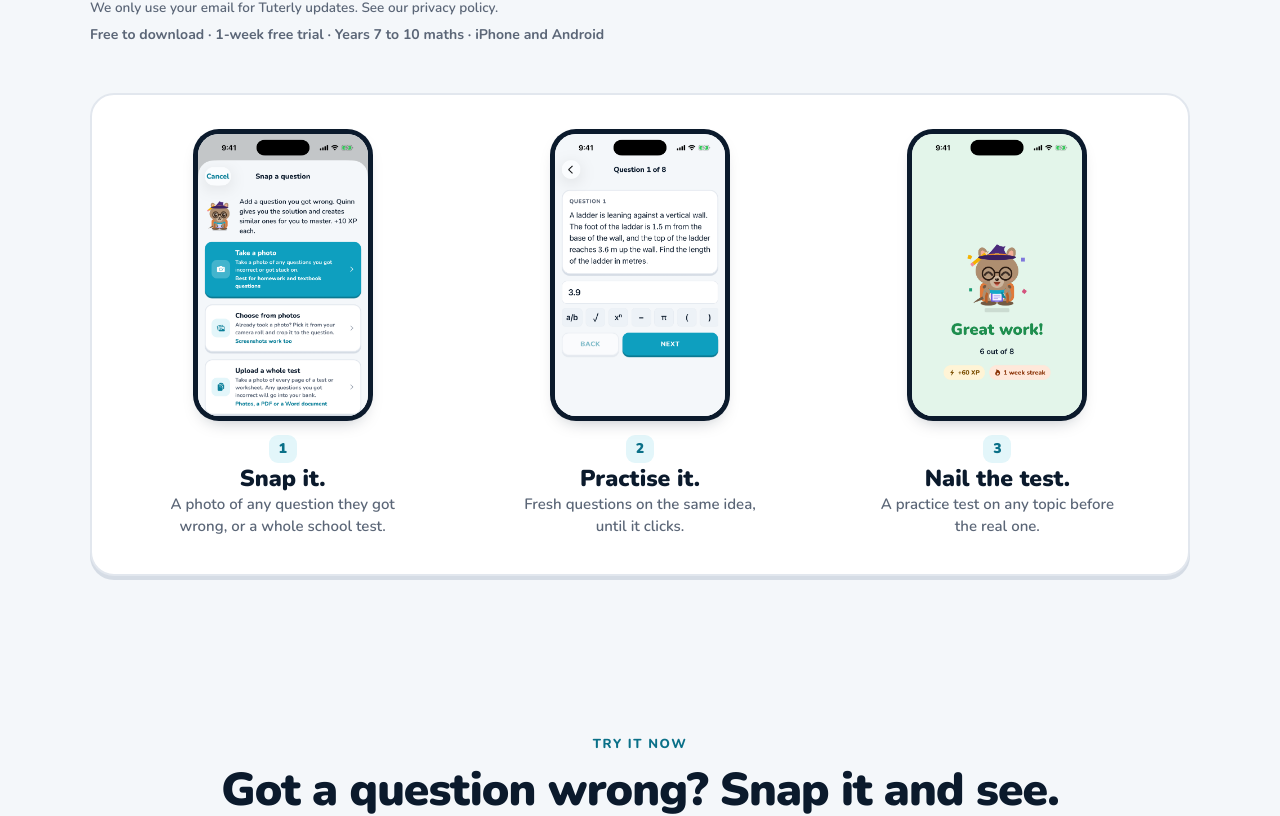
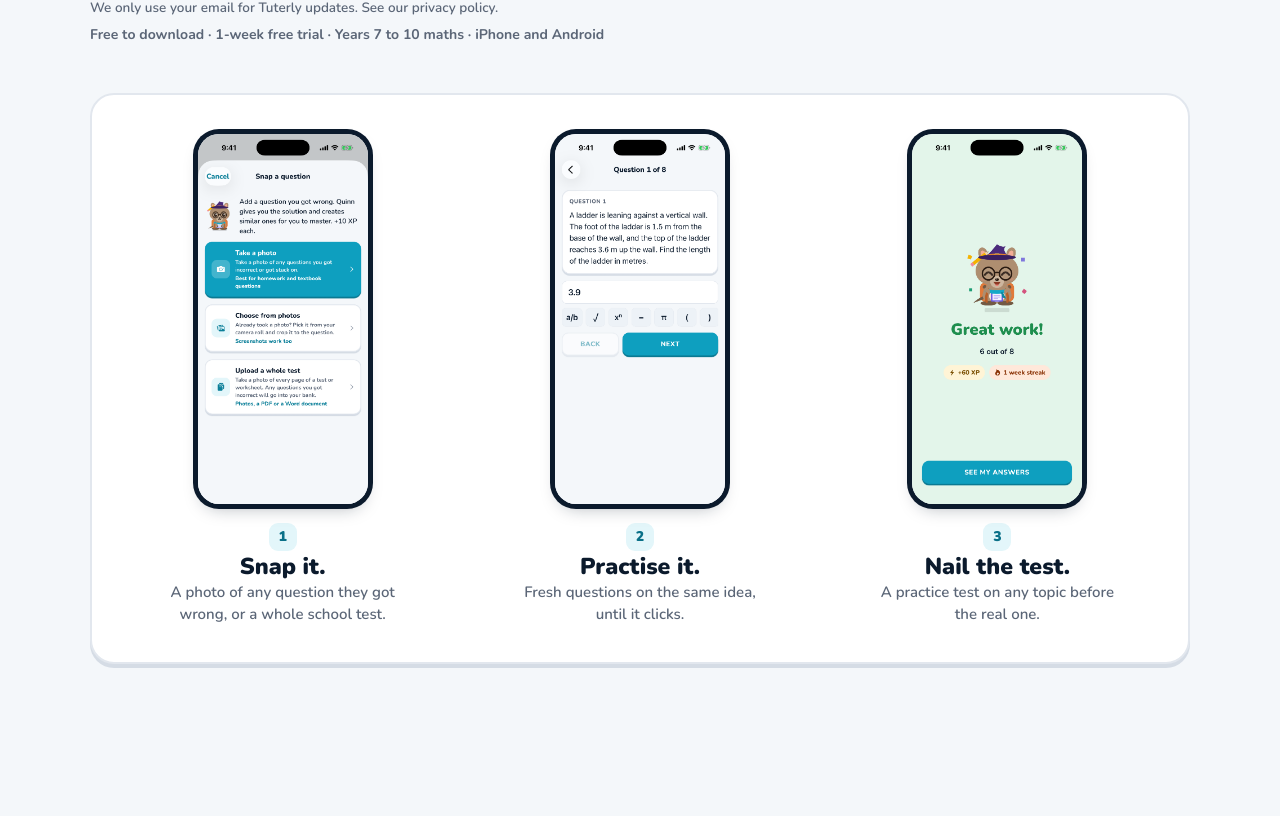
Before and after one commit to Ryan093198/tuterly, a Next.js app: page / in a window 1280 px wide. Shown: the part 1075-1891 px from the top of the page. Built offline with nearby package versions, Linux system fonts and the light colour scheme; no server answers.

Commit message:
Home: full-height phones in the three steps; question-only screen in the answers section
Co-Authored-By: Claude Opus 5.5 <noreply@anthropic.com>
Claude-Session: https://claude.ai/code/session_016dGSMUeKQb7cRYXGQ9RUDU

```diff
--- a/components/study/StudyLanding.jsx
+++ b/components/study/StudyLanding.jsx
@@ -193,7 +193,7 @@ export default function StudyLanding() {
             {THREE_STEPS.map((s, i) => (
               <li key={s.title} className="sl-steps__item">
                 <a href={s.href} className="sl-steps__link">
-                  <PhoneFrame src={s.src} alt={s.alt} width={180} sizes="(max-width: 759px) 84px, 180px" className="sl-steps__phone" />
+                  <PhoneFrame src={s.src} alt={s.alt} width={180} sizes="(max-width: 759px) 76px, 150px" className="sl-steps__phone" />
                   <span className="sl-steps__cap">
                     <span className="sl-steps__num" aria-hidden="true">{i + 1}</span>
                     <span className="sl-steps__title">{s.title}</span>
@@ -270,8 +270,8 @@ export default function StudyLanding() {
           </div>
           <div className="sl-school__phone">
             <PhoneFrame
-              src={`${S}/flow-snap/04-solution-shown.png`}
-              alt="A worked solution in Tuterly: the key idea, three steps and the answer, opened after the student chose to see it"
+              src={`${S}/flow-snap/03-question-solution-hidden.png`}
+              alt="A question the student got wrong, with its solution hidden, and a similar question to answer themselves"
               width={270}
               sizes="(max-width: 899px) 62vw, 270px"
             />
--- a/components/study/study-landing.css
+++ b/components/study/study-landing.css
@@ -143,13 +143,13 @@ a.sl-resource:active { transform: translateY(3px); box-shadow: 0 1px 0 var(--edg
   background: var(--card); border: 2px solid var(--border); border-radius: 24px; box-shadow: 0 4px 0 var(--edge);
 }
 .sl-steps__link {
-  display: grid; grid-template-columns: 84px minmax(0, 1fr); gap: 16px; align-items: center;
+  display: grid; grid-template-columns: 76px minmax(0, 1fr); gap: 16px; align-items: center;
   padding: 10px; border-radius: 16px; color: inherit; text-decoration: none;
 }
 .sl-steps__link:hover { background: var(--surface-soft); }
 .sl-steps__link:focus-visible { outline: 3px solid var(--brand); outline-offset: 2px; }
-.sl-steps__phone.tb-phone { --phone-w: 84px; padding: 3px; border-radius: 16px; box-shadow: 0 8px 18px -10px rgba(11, 26, 44, 0.35); }
-.sl-steps__phone .tb-phone__screen { border-radius: 13px; aspect-ratio: 1206 / 2000; }
+.sl-steps__phone.tb-phone { --phone-w: 76px; padding: 3px; border-radius: 16px; box-shadow: 0 8px 18px -10px rgba(11, 26, 44, 0.35); }
+.sl-steps__phone .tb-phone__screen { border-radius: 13px; }
 .sl-steps__phone.tb-phone::before, .sl-steps__phone.tb-phone::after { display: none; }
 .sl-steps__cap { display: grid; grid-template-columns: auto minmax(0, 1fr); column-gap: 10px; row-gap: 2px; align-items: center; }
 .sl-steps__num {
@@ -163,7 +163,7 @@ a.sl-resource:active { transform: translateY(3px); box-shadow: 0 1px 0 var(--edg
   .sl-steps__list { grid-template-columns: repeat(3, minmax(0, 1fr)); gap: 12px; padding: 18px; }
   .sl-steps__link { grid-template-columns: 1fr; justify-items: center; text-align: center; gap: 14px; padding: 16px 12px 18px; }
   .sl-steps__phone.tb-phone { --phone-w: 150px; padding: 5px; border-radius: 26px; }
-  .sl-steps__phone .tb-phone__screen { border-radius: 21px; aspect-ratio: 1206 / 2000; }
+  .sl-steps__phone .tb-phone__screen { border-radius: 21px; }
   .sl-steps__cap { justify-items: center; grid-template-columns: 1fr; }
   .sl-steps__title { font-size: 23px; }
   .sl-steps__text { max-width: 26ch; }
```
